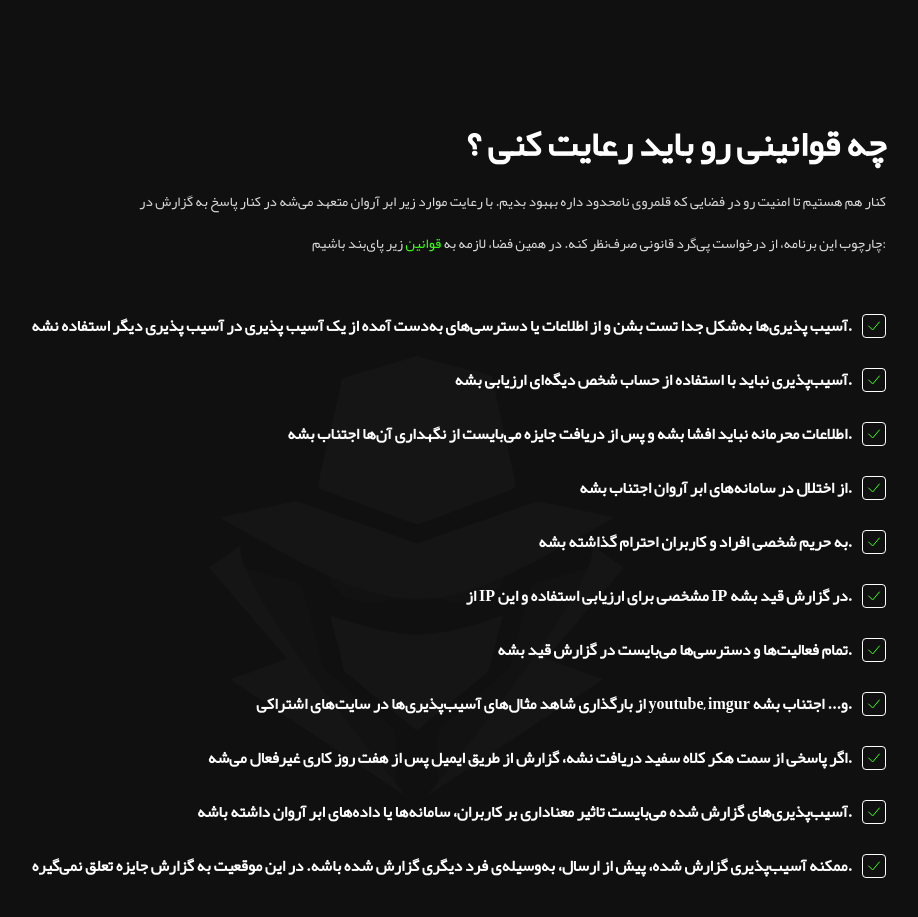
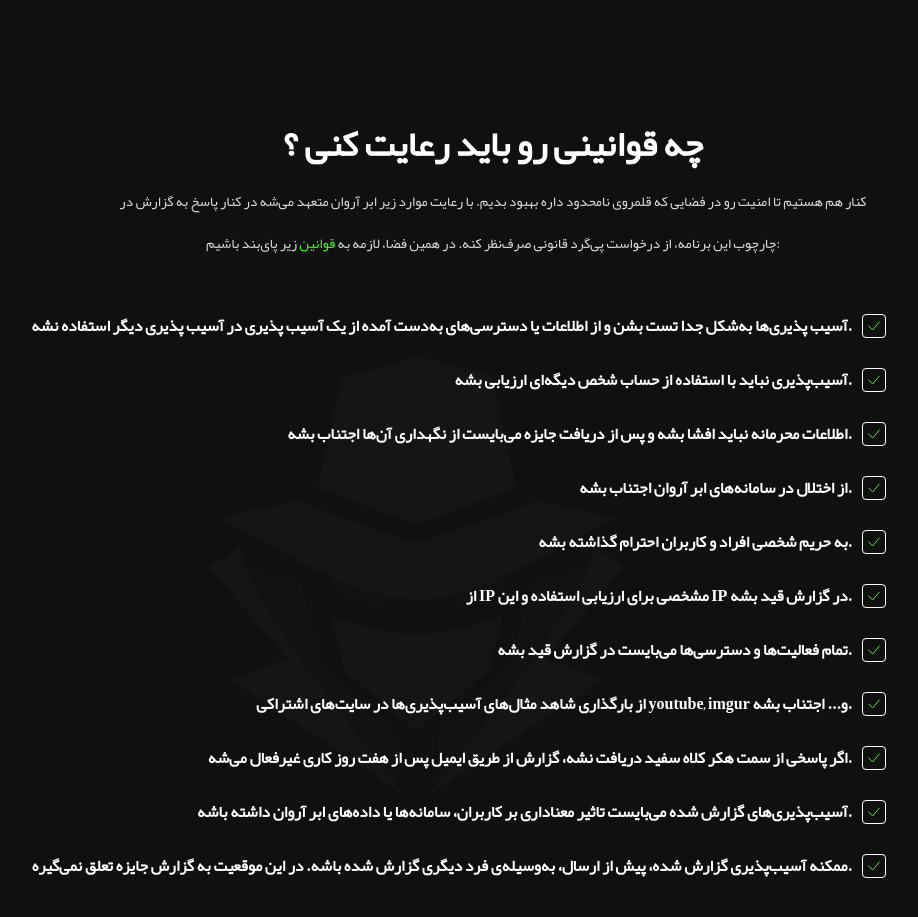
Before and after one commit to mojitaher/cf-26-project, a plain HTML site: page index.html in a window 1280 px wide. Shown: the part 5755-6672 px from the top of the page, without its empty margins (160-1078 px from the left). Drawn offline with Linux system fonts and the light colour scheme.

Commit message:
Updated style.css

```diff
--- a/style.css
+++ b/style.css
@@ -542,7 +542,7 @@ body {
 .rules .title {
   margin-top: 370px;
   margin-bottom: 60px;
-  align-items: end;
+  margin-left: 130px;
 }
 .rules .check-container {
   position: relative;
```
